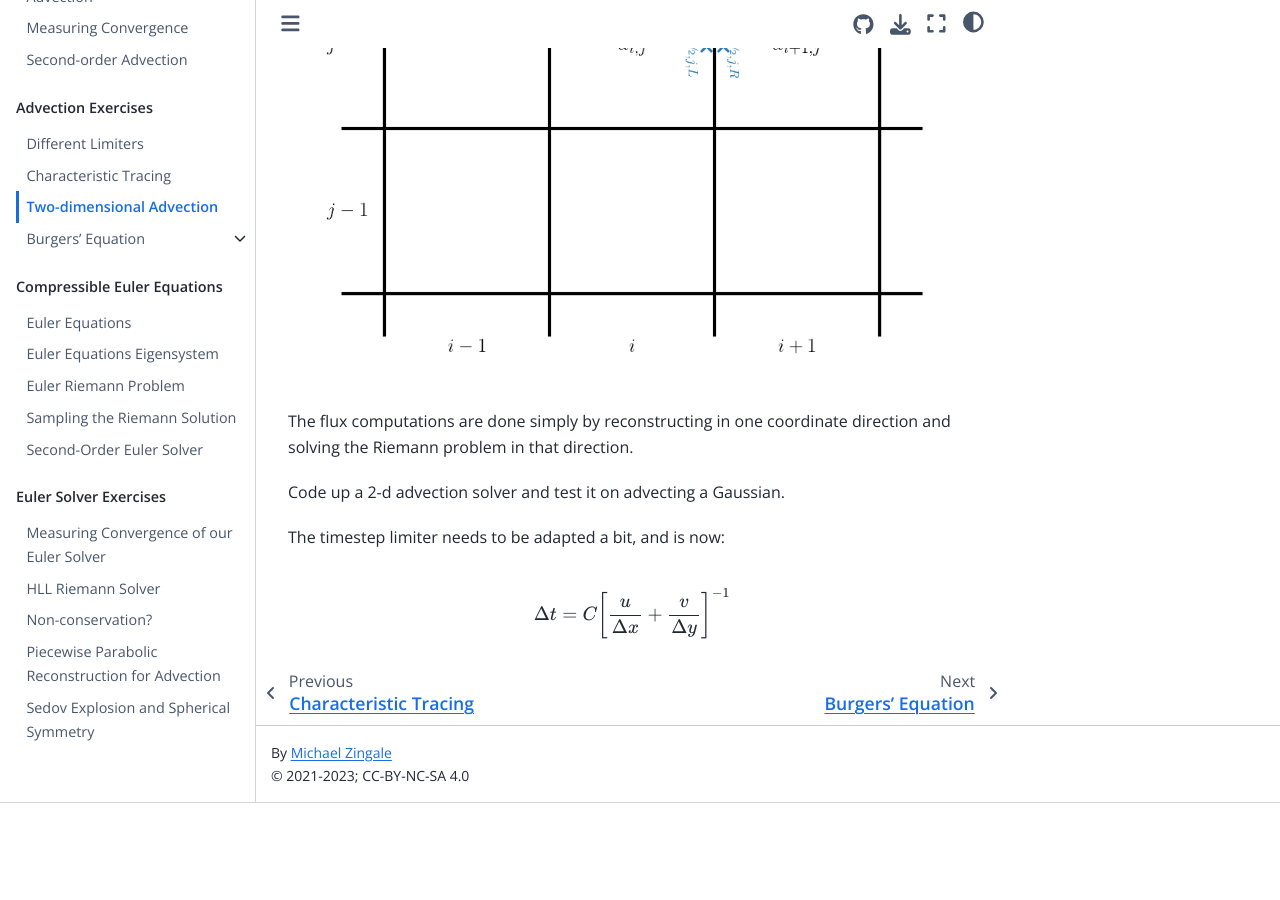
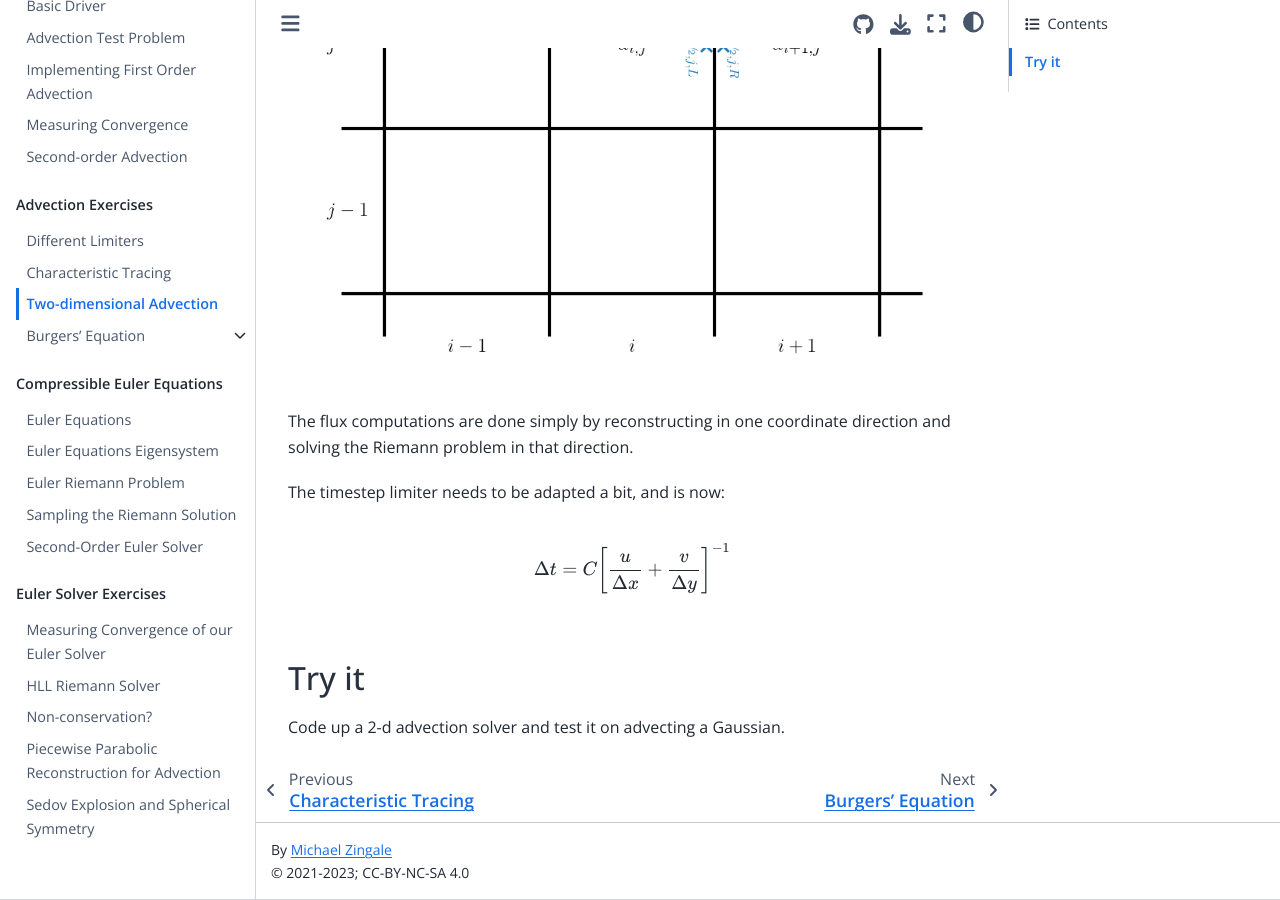
Before and after one commit to zingale/cca-summer-school, a Jupyter Book: the page built from content/advection/advection-exercises-multid.md, in a window 1280 px wide and 900 px high, scrolled down 1080 px. Built offline with Jupyter Book 1.0.4 settings and Sphinx 7.4.7 and the Sphinx Book theme 1.1.4, drawn with Linux system fonts in a browser that asks for light colours; before the commit the page ends 1883 px from its top, so only the background shows below that.

Commit message:
more updates

```diff
--- a/content/advection/advection-exercises-multid.md
+++ b/content/advection/advection-exercises-multid.md
@@ -29,8 +29,10 @@
 reconstructing in one coordinate direction and solving the Riemann
 problem in that direction.
 
-Code up a 2-d advection solver and test it on advecting a Gaussian.
-
 The timestep limiter needs to be adapted a bit, and is now:
 
 $$\Delta t = C \left [ \frac{u}{\Delta x} + \frac{v}{\Delta y} \right ]^{-1}$$
+
+## Try it
+
+Code up a 2-d advection solver and test it on advecting a Gaussian.
```
Also changed, not shown: content/euler/euler.md (+2 -0 lines), content/euler/euler-riemann.ipynb.
